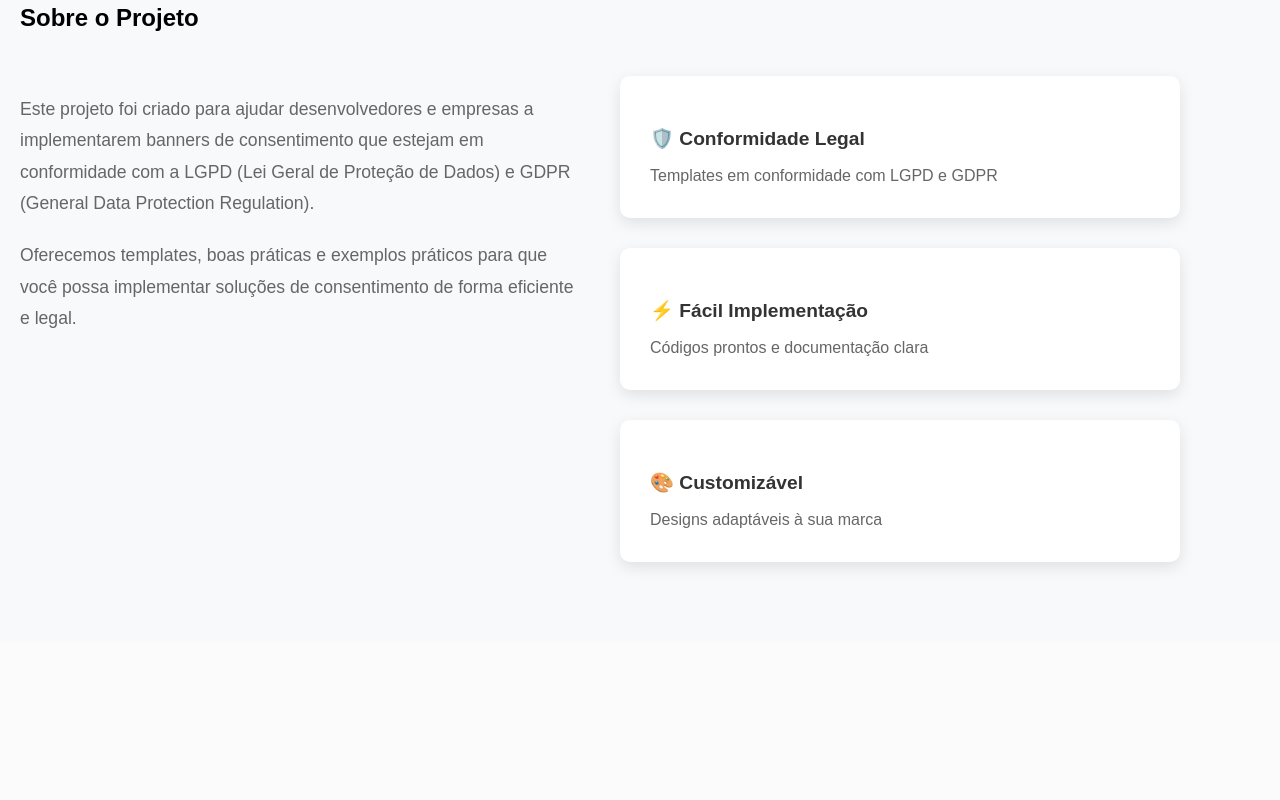
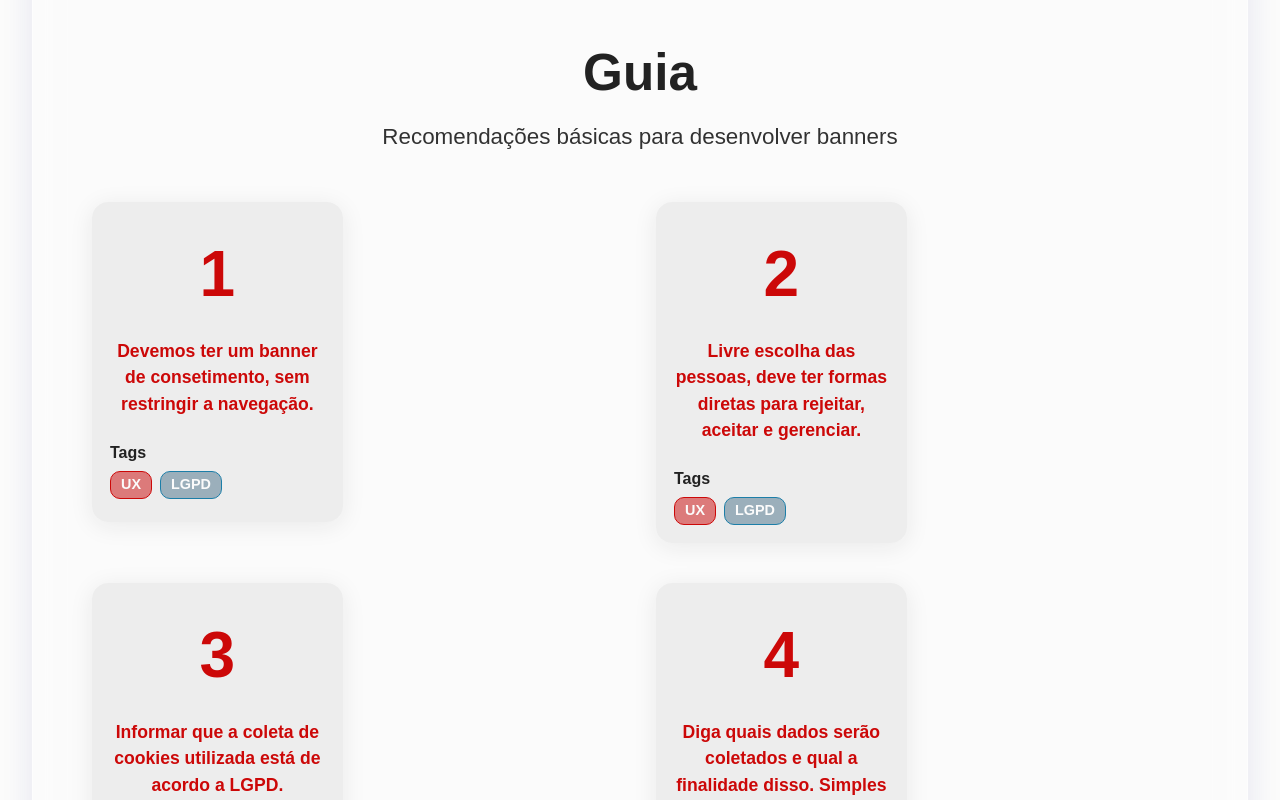
Before and after one commit to amanda-bmelo/guide-for-consent-banners, a React (Create React App) app: page / in a window 1280 px wide. Shown: the part 980-1780 px from the top of the page. Before the commit the page ends 1622 px from the top, so only its background shows below. Built offline with nearby package versions, Linux system fonts and the light colour scheme; a web font is replaced by a local one.

Commit message:
feat(Card): add Card component with styles and recommendations section

```diff
--- /dev/null
+++ b/src/components/Card/Card.css
@@ -0,0 +1,69 @@
+.card {
+  position: relative;
+  width: 320px;
+  min-height: 320px;
+  background: var(--background-card-color);
+  border-radius: 16px;
+  box-shadow: 0 4px 24px rgba(0, 0, 0, 0.08);
+  overflow: hidden;
+  padding: 24px 18px 18px 18px;
+  display: flex;
+  flex-direction: column;
+  justify-content: flex-start;
+}
+
+.card-content {
+  position: relative;
+  z-index: 1;
+  display: flex;
+  flex-direction: column;
+  height: 100%;
+}
+
+.card-number {
+  font-size: 4rem;
+  font-weight: 700;
+  color: var(--red-color-primary);
+  text-align: center;
+  margin-bottom: 1rem;
+}
+
+.card-text {
+  color: var(--red-color-primary);
+  font-size: 1.1rem;
+  font-weight: 600;
+  text-align: center;
+  margin-bottom: 1.5rem;
+}
+
+.card-tags {
+  margin-top: auto;
+  font-size: 1rem;
+  font-weight: 600;
+  color: #222;
+}
+
+.tags-list {
+  display: flex;
+  gap: 8px;
+  margin-top: 6px;
+}
+
+.tag {
+  padding: 2px 10px;
+  border-radius: 10px;
+  font-size: 0.9rem;
+  background: var(--medium-dark-color);
+  color: var(--light-color);
+  border: 1px solid #ddd;
+}
+
+.tag-ux {
+  background: var(--red-chocolate-color);
+  border: 1px solid var(--red-color-primary);
+}
+
+.tag-lgpd {
+  background: var(--blue-chocolate-color);
+  border: 1px solid var(--dark-blue-color);
+}
--- /dev/null
+++ b/src/components/Card/Card.js
@@ -0,0 +1,25 @@
+import React from "react";
+import "./Card.css";
+
+const Card = ({ number, text, tags = [] }) => {
+  return (
+    <div className="card">
+      <div className="card-content">
+        <div className="card-number">{number}</div>
+        <div className="card-text">{text}</div>
+        <div className="card-tags">
+          <span>Tags</span>
+          <div className="tags-list">
+            {tags.map((tag) => (
+              <span key={tag} className={`tag tag-${tag.toLowerCase()}`}>
+                {tag}
+              </span>
+            ))}
+          </div>
+        </div>
+      </div>
+    </div>
+  );
+};
+
+export default Card;
--- a/src/sections/Guide/Guide.css
+++ b/src/sections/Guide/Guide.css
@@ -0,0 +1,82 @@
+.guide-section {
+  background: rgba(255, 255, 255, 0.18);
+  backdrop-filter: blur(16px) saturate(180%);
+  -webkit-backdrop-filter: blur(16px) saturate(180%);
+  border-radius: 2rem;
+  border: 1.5px solid rgba(255, 255, 255, 0.35);
+  box-shadow: 0 8px 32px 0 rgba(31, 38, 135, 0.10);
+  padding: 60px 0 40px 0;
+  margin: 2rem;
+}
+
+.guide-header {
+	text-align: center;
+	margin-bottom: 48px;
+}
+
+.guide-header h2 {
+	font-size: 3.2rem;
+	font-weight: 700;
+	color: var(--dark-color, #222);
+	margin-bottom: 0.5rem;
+}
+
+.guide-header p {
+	font-size: 1.4rem;
+	color: var(--medium-dark-color, #444);
+	margin: 0;
+}
+
+.guide-list {
+	display: flex;
+	flex-wrap: wrap;
+	gap: 40px 32px;
+	justify-content: center;
+}
+
+.guide-item {
+	display: flex;
+	align-items: flex-start;
+	gap: 32px;
+	background: none;
+	min-width: 340px;
+	max-width: 700px;
+}
+
+.guide-item .card {
+	flex: 1 1 260px;
+}
+
+.guide-image {
+	flex: 1 1 260px;
+	display: flex;
+	align-items: center;
+	justify-content: center;
+	min-width: 180px;
+	max-width: 320px;
+}
+
+.guide-image img {
+	width: 100%;
+	max-width: 320px;
+	border-radius: 12px;
+	box-shadow: 0 2px 16px rgba(0,0,0,0.08);
+}
+
+@media (max-width: 900px) {
+	.guide-list {
+		flex-direction: column;
+		gap: 32px;
+		align-items: center;
+	}
+	.guide-item {
+		flex-direction: column;
+		align-items: center;
+		max-width: 100%;
+		gap: 18px;
+	}
+	.guide-image {
+		min-width: 120px;
+		max-width: 220px;
+	}
+}
--- a/src/sections/Guide/Guide.js
+++ b/src/sections/Guide/Guide.js
@@ -1,5 +1,64 @@
+import React from "react";
+import Card from "../../components/Card/Card";
 import "./Guide.css";
 
-const Guide = () => {};
+const recommendations = [
+  {
+    text: "Devemos ter um banner de consetimento, sem restringir a navegação.",
+    tags: ["UX", "LGPD"],
+    image: "rec1.png",
+  },
+  {
+    text: "Livre escolha das pessoas, deve ter formas diretas para rejeitar, aceitar e gerenciar.",
+    tags: ["UX", "LGPD"],
+    image: "rec2.png",
+  },
+  {
+    text: "Informar que a coleta de cookies utilizada está de acordo a LGPD.",
+    tags: ["UX"],
+    image: "rec3.png",
+  },
+  {
+    text: "Diga quais dados serão coletados e qual a finalidade disso. Simples e direto.",
+    tags: ["LGPD"],
+    image: "rec4.png",
+  },
+  {
+    text: " Aponte onde encontrar a sua política de privacidade.",
+    tags: ["UX"],
+    image: "rec5.png",
+  },
+  {
+    text: "Permitir a pessoa usuária alterar suas escolhas iniciais.",
+    tags: ["LGPD"],
+    image: "rec6.png",
+  },
+  {
+    text: "Tenha um meio facilitado de gerenciar as preferências de quais cookies a pessoa aceita.",
+    tags: ["UX", "LGPD"],
+    image: "rec7.png",
+  },
+];
+
+const Guide = () => {
+  return (
+    <section id="guide" className="guide-section">
+      <div className="guide-header">
+        <h2>Guia</h2>
+        <p>Recomendações básicas para desenvolver banners</p>
+      </div>
+      <div className="guide-list">
+        {recommendations.map((rec, idx) => (
+          <div className="guide-item" key={idx + 1}>
+            <Card number={idx + 1} text={rec.text} tags={rec.tags} />
+            <div className="guide-image">
+              {/* <img src={require(`../../assets/images/${rec.image}`)} alt={`Recomendação ${idx}`} /> */}
+            </div>
+          </div>
+        ))}
+      </div>
+    </section>
+  );
+};
 
 export default Guide;
--- a/src/styles/variables.css
+++ b/src/styles/variables.css
@@ -14,4 +14,7 @@
   --light-gray-color: #eaeaea;
   --medium-dark-color: #323232;
   --dark-color: #222;
+  --background-card-color: rgba(231, 231, 231, 0.7);
+  --red-chocolate-color: rgba(204, 8, 8, 0.5);
+  --blue-chocolate-color: rgba(74, 114, 137, 0.5);
 }
```
